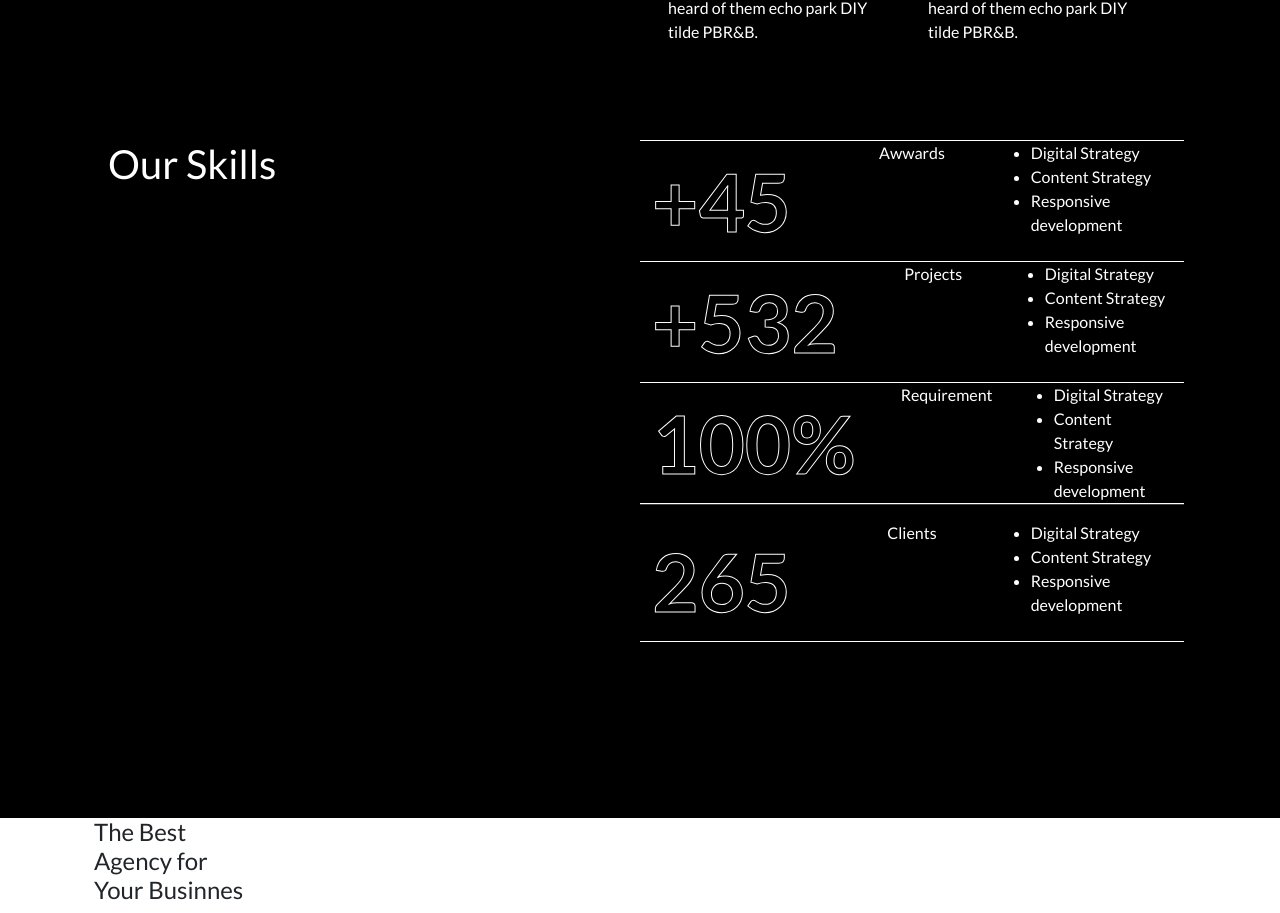
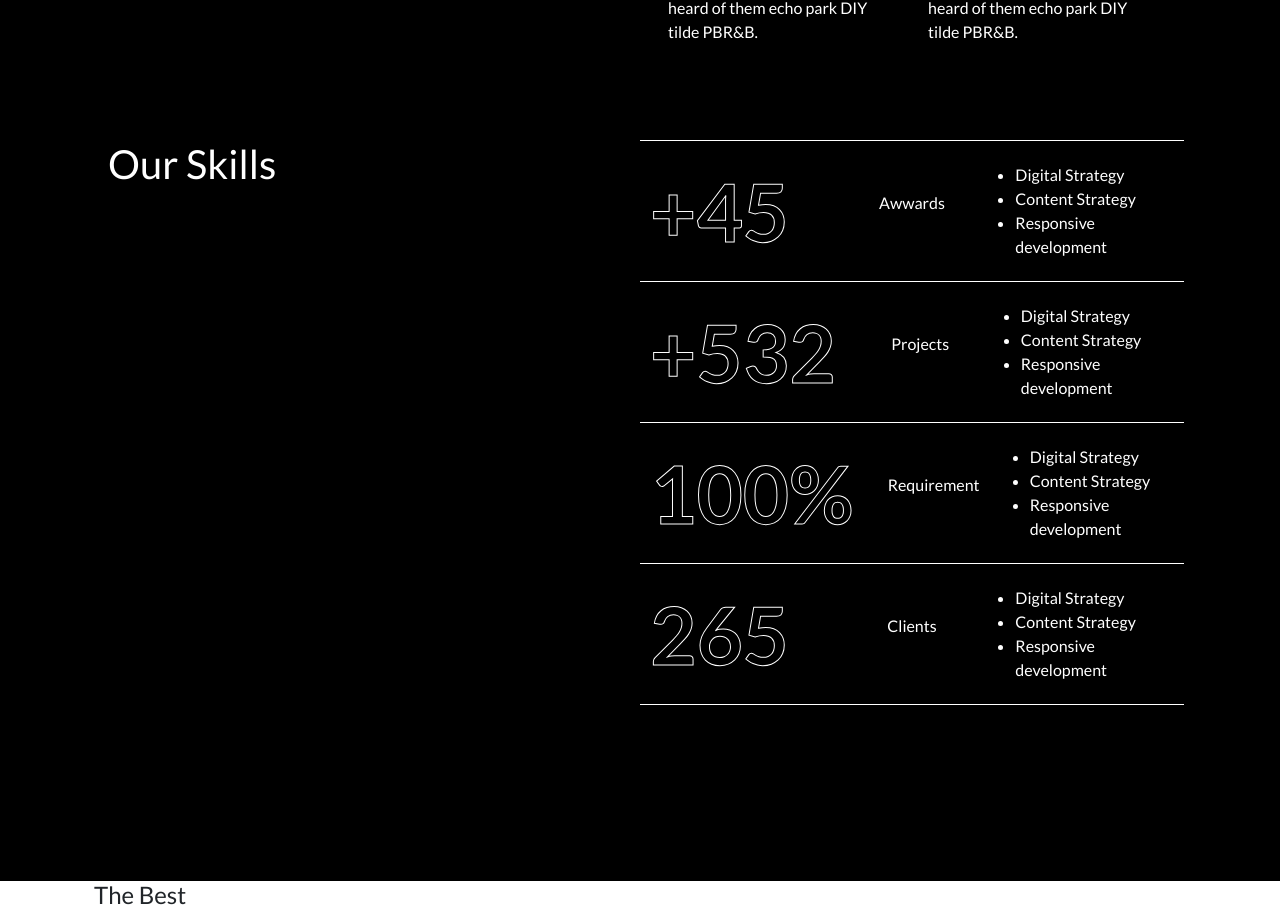
Before and after one commit to kangnikol/next-web, a Next.js app: page /content/About in a window 1280 px wide. Shown: the part 2393-3306 px from the top of the page. Built offline with nearby package versions, Linux system fonts and the light colour scheme.

Commit message:
adding div for "Our skill" section
FINALLY DITENGAH

```diff
--- a/css/main.css
+++ b/css/main.css
@@ -198,6 +198,16 @@ body {
   color: #fff;
 }
 
+.aboutBox .plsTengah {
+  padding: 10px;
+  display: -webkit-box;
+  display: -ms-flexbox;
+  display: flex;
+  -webkit-box-align: center;
+      -ms-flex-align: center;
+          align-items: center;
+}
+
 .aboutBox .ourSkill {
   border-top: 1px solid white;
   border-bottom: 1px solid white;
--- a/pages/content/About.js
+++ b/pages/content/About.js
@@ -162,7 +162,7 @@ const About = () => {
                       neutra pug. Trust fund chicharrones iPhone stumptown chia.
                       Godard 3 wolf moon tacos try-hard. Shoreditch cliche marfa
                       godard gochujang kinfolk hoodie you probably haven't heard
-                      of them echo park DIY tilde PBR&B.
+                      of them echo park DY tilde PBR&B.
                     </p>
                   </ul>
                 </div>
@@ -205,6 +205,7 @@ const About = () => {
           </div>
           <div className="col">
             <div className="row ourSkill">
+              <div className="plsTengah">
                 <div className="col aStroke">+45</div>
                 <div className="col">
                   <p>Awwards</p>
@@ -217,8 +218,10 @@ const About = () => {
                   </ul>
                 </div>
               </div>
+            </div>
             {/* End */}
             <div className="row ourSkill2">
+              <div className="plsTengah">
                 <div className="col aStroke">+532</div>
                 <div className="col">
                   <p>Projects</p>
@@ -231,8 +234,10 @@ const About = () => {
                   </ul>
                 </div>
               </div>
+            </div>
             {/* End */}
             <div className="row ourSkill2">
+              <div className="plsTengah">
                 <div className="col aStroke">100%</div>
                 <div className="col">
                   <p>Requirement</p>
@@ -245,9 +250,10 @@ const About = () => {
                   </ul>
                 </div>
               </div>
+            </div>
             {/* End */}
             <div className="row ourSkill2">
-              <hr />
+              <div className="plsTengah">
                 <div className="col aStroke">265</div>
                 <div className="col">
                   <p>Clients</p>
@@ -260,6 +266,7 @@ const About = () => {
                   </ul>
                 </div>
               </div>
+            </div>
             {/* End */}
           </div>
         </div>
--- a/sass/main.scss
+++ b/sass/main.scss
@@ -187,6 +187,12 @@ body {
   background: black;
   color: #fff;
 
+  .plsTengah {
+    padding: 10px;
+    display: flex;
+    align-items: center;
+  }
+
   .ourSkill {
     p {
       display: flex;
```
Also changed, not shown: 1 other file (tests, documents, lock files or other folders). Lines whose indentation alone changed are shown as unchanged.
